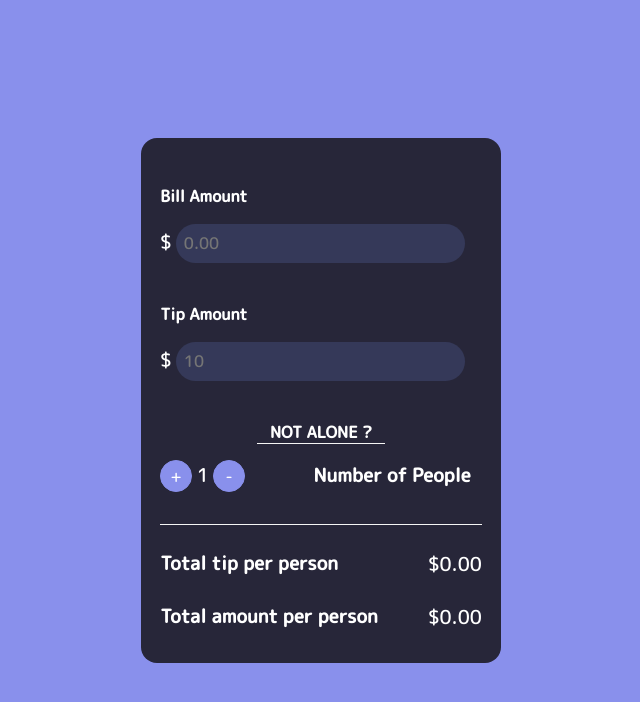
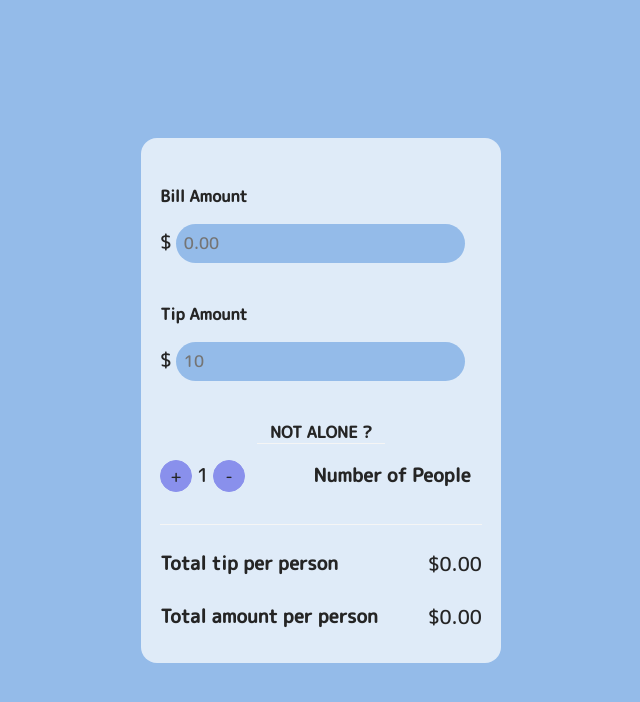
Before and after one commit to rohit968/tipCalculator, a plain HTML site: page index.html in a window 1280 px wide. Shown: the whole page, without its empty margins (319-959 px from the left). Drawn offline with Linux system fonts and the light colour scheme.

Commit message:
Changed the style
Changed background and text color

```diff
--- a/style.css
+++ b/style.css
@@ -1,13 +1,13 @@
 * {
   font-family: "M PLUS Rounded 1c", Avenir Next, Helvetica, sans-serif;
-  color: white;
+  color: #252525;
   margin: 0;
   border: 0;
   box-sizing: border-box;
 }
 
 .wrapper {
-  background: #8990ec;
+  background: #94bbe9;
   height: 100vh;
   display: flex;
   justify-content: center;
@@ -17,8 +17,8 @@
 .container {
   height: 525px;
   width: 360px;
-  color: white;
-  background: #272639;
+  color: #252525;
+  background-color: rgb(255, 255, 255, 0.7);
   border-radius: 1rem;
   padding: 1.2rem;
   margin: 100px auto;
@@ -36,7 +36,7 @@
 }
 
 input {
-  background-color: #353959;
+  background-color: #94bbe9;
   width: 90%;
   border-radius: 20px;
   border: none;
```
